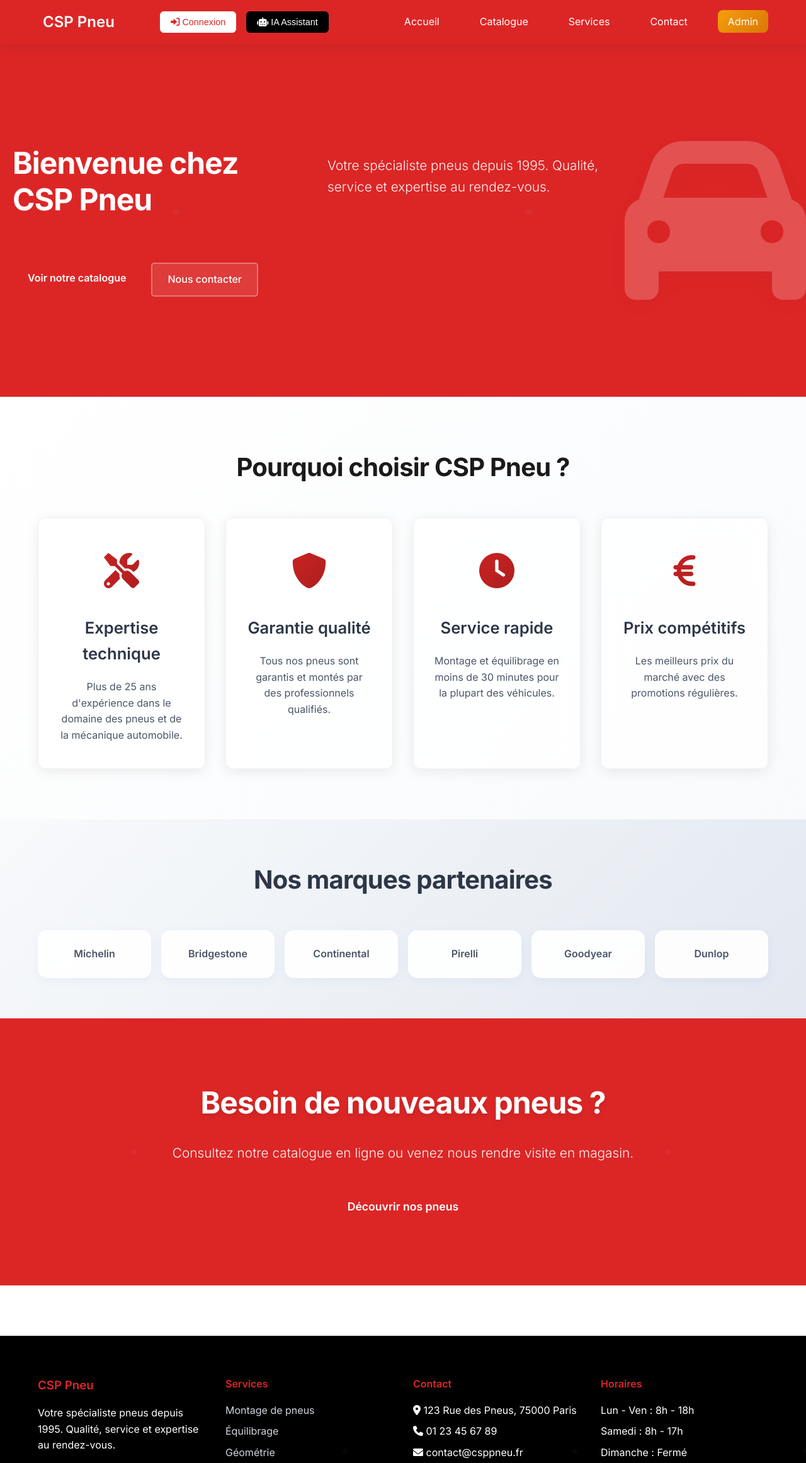
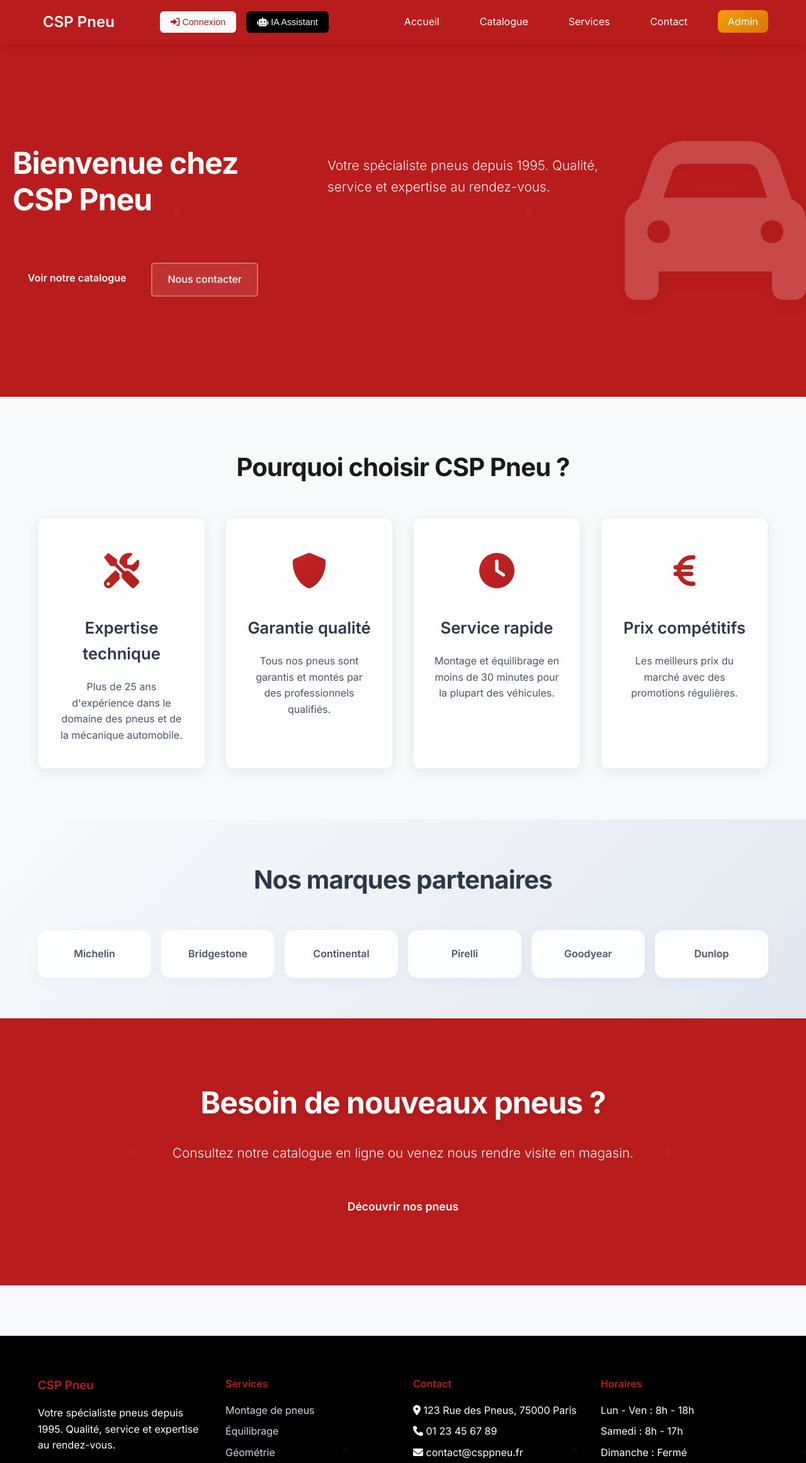
Before and after one commit to l1konu0/git-clone-https-github.com-votre-username-csp-pneu, a website: page index.html in a window 1280 px wide. Shown: the top 2323 px of the page at 63% size. Drawn offline with Linux system fonts and the light colour scheme.

Commit message:
feat: Ajustement couleurs - rouge plus sombre et blanc grisé

```diff
--- a/assets/css/style.css
+++ b/assets/css/style.css
@@ -9,7 +9,7 @@ body {
     font-family: 'Inter', -apple-system, BlinkMacSystemFont, 'Segoe UI', sans-serif;
     line-height: 1.6;
     color: #1a1a1a;
-    background: #ffffff;
+    background: #f8f9fa;
     min-height: 100vh;
     font-size: 16px;
 }
@@ -22,7 +22,7 @@ body {
 
 /* Header */
 .header {
-    background: #dc2626;
+    background: #b91c1c;
     color: white;
     box-shadow: 0 2px 20px rgba(0, 0, 0, 0.1);
     position: sticky;
@@ -115,7 +115,7 @@ body {
 
 /* Hero Section */
 .hero {
-    background: #dc2626;
+    background: #b91c1c;
     color: white;
     padding: 6rem 0;
     display: flex;
@@ -202,8 +202,8 @@ body {
 }
 
 .btn-primary {
-    background: #dc2626;
-    color: #ffffff;
+    background: #b91c1c;
+    color: #f8f9fa;
     border: none;
     font-weight: 600;
     border-radius: 8px;
@@ -213,7 +213,7 @@ body {
 .btn-primary:hover {
     background: #991b1b;
     transform: translateY(-2px);
-    box-shadow: 0 4px 12px rgba(220, 38, 38, 0.3);
+    box-shadow: 0 4px 12px rgba(185, 28, 28, 0.3);
 }
 
 .btn-secondary {
@@ -247,7 +247,7 @@ body {
 /* Features Section */
 .features {
     padding: 5rem 0;
-    background: linear-gradient(135deg, #ffffff 0%, #f8fafc 100%);
+    background: #f8f9fa;
     position: relative;
 }
 
@@ -366,7 +366,7 @@ body {
 /* CTA Section */
 .cta {
     padding: 6rem 0;
-    background: #dc2626;
+    background: #b91c1c;
     color: white;
     text-align: center;
     position: relative;
@@ -405,7 +405,7 @@ body {
 
 /* Services */
 .services-header, .catalog-header, .contact-header {
-    background: #dc2626;
+    background: #b91c1c;
     color: white;
     padding: 5rem 0;
     text-align: center;
@@ -1065,7 +1065,7 @@ body {
 .footer-section h3,
 .footer-section h4 {
     margin-bottom: 1rem;
-    color: #dc2626;
+    color: #b91c1c;
     font-weight: 600;
 }
 
@@ -1383,9 +1383,9 @@ body {
 
 /* Boutons de navigation */
 .btn-login, .btn-ai {
-    background: #ffffff;
-    color: #dc2626;
-    border: 1px solid #ffffff;
+    background: #f8f9fa;
+    color: #b91c1c;
+    border: 1px solid #f8f9fa;
     padding: 0.5rem 1rem;
     border-radius: 6px;
     font-weight: 500;
@@ -1396,19 +1396,19 @@ body {
 
 .btn-login:hover, .btn-ai:hover {
     background: #000000;
-    color: #ffffff;
+    color: #f8f9fa;
     border-color: #000000;
 }
 
 .btn-ai {
     background: #000000;
-    color: #ffffff;
+    color: #f8f9fa;
     border-color: #000000;
 }
 
 .btn-ai:hover {
-    background: #dc2626;
-    border-color: #dc2626;
+    background: #b91c1c;
+    border-color: #b91c1c;
 }
 
 /* Titres modernes */
@@ -1427,6 +1427,6 @@ body {
 
 .feature-card:hover, .service-card:hover, .pricing-card:hover {
     transform: translateY(-4px);
-    box-shadow: 0 8px 30px rgba(220, 38, 38, 0.15);
-    border-color: #dc2626;
+    box-shadow: 0 8px 30px rgba(185, 28, 28, 0.15);
+    border-color: #b91c1c;
 }
```
